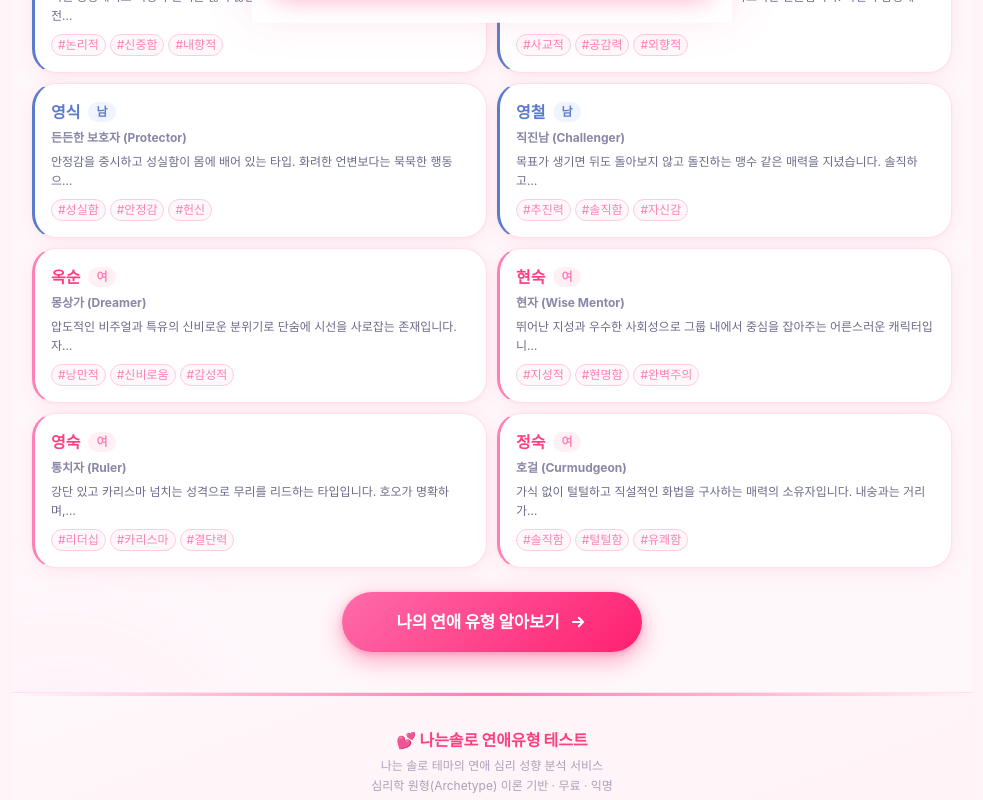
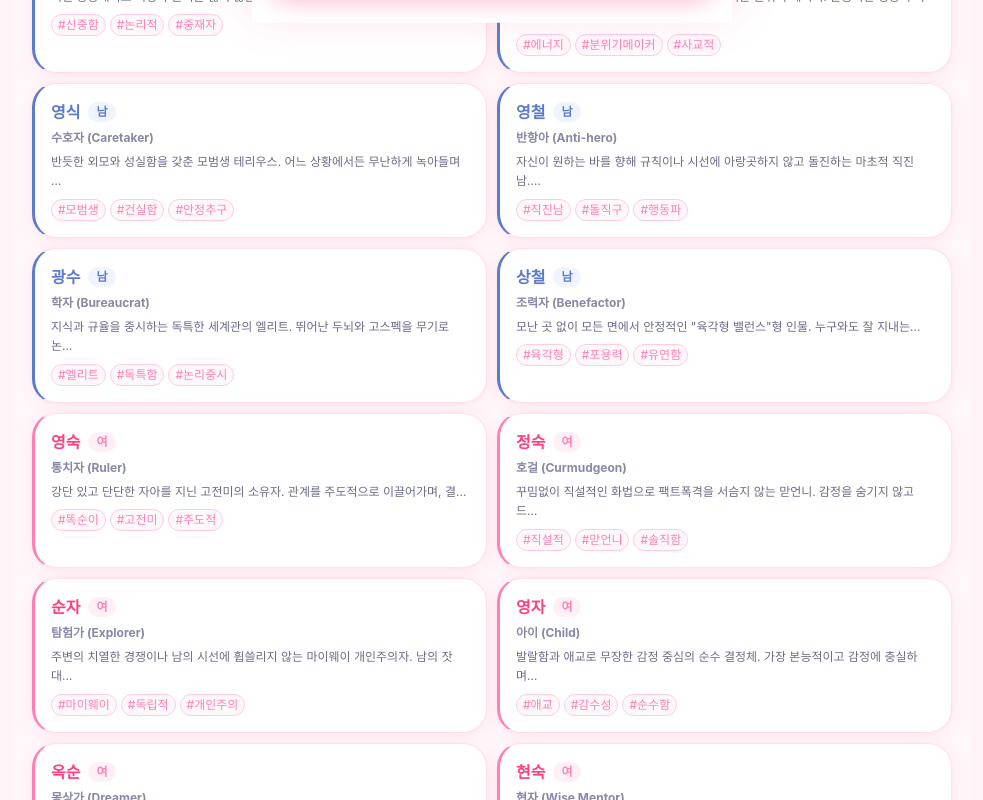
Before and after one commit to leedaekeun/iamsolo_test, a React (Vite) app: page / in a window 1280 px wide. Shown: the part 1340-2140 px from the top of the page, without its empty margins (148-1131 px from the left). Built offline with nearby package versions, Linux system fonts and the light colour scheme.

Commit message:
Expand character roster to 12 based on psychological archetypes

```diff
--- a/src/data/characters.ts
+++ b/src/data/characters.ts
@@ -20,24 +20,24 @@ export type Archetype = {
 };
 
 export const CHARACTERS: Archetype[] = [
-    // ── 남성 캐릭터 ──────────────────────────────
+    // ── 남성 캐릭터 (6명) ──────────────────────────────
     {
         id: 'm1_youngsoo',
         name: '영수',
         gender: 'M',
         title: '분석가 (Analyst)',
-        description: '어떤 상황에서도 이성과 논리를 잃지 않는 타입. 조용하지만 날카로운 통찰력으로 전체적인 흐름을 파악합니다. 표현은 서툴러도 속이 깊고 책임감이 뛰어납니다.',
-        strengths: ['신중함', '논리적 사고', '책임감'],
-        weaknesses: ['감정 표현 부족', '지나친 계산'],
+        description: '어떤 상황에서도 이성과 논리를 잃지 않는 의젓한 맏형 타입. 신중하고 분석적이라 갈등 상황에서 중재자 역할을 훌륭히 수행합니다. 연장자이거나 이공계/연구원 출신일 확률이 높으며, 연애에서도 섣불리 움직이기보다는 이성적으로 관망하는 편입니다.',
+        strengths: ['신중함', '합리적인 판단력', '갈등 중재 능력'],
+        weaknesses: ['감정 표현의 서투름', '지나친 관망'],
         bestMatch: '현숙',
         worstMatch: '정숙',
-        traits: { E_I: -60, N_S: 40, T_F: 80, J_P: 70 },
-        keywords: ['논리적', '신중함', '내향적', '책임감'],
-        loveStyle: '말보다 행동으로 사랑을 증명하는 신중한 연애러',
+        traits: { E_I: -50, N_S: 30, T_F: 80, J_P: 60 },
+        keywords: ['신중함', '논리적', '중재자', '의젓함'],
+        loveStyle: '말보다 행동, 감정보다 이성으로 다가가는 묵직한 연애러',
         advice: [
-            '감정을 논리로 해석하려 하지 말고, 먼저 느끼는 연습을 해보세요.',
-            '상대방에게 "오늘 어떠셨어요?"처럼 작은 감정 질문을 던져보세요.',
-            '완벽한 타이밍을 기다리기보다 불완전하더라도 표현하는 용기를 내보세요.',
+            '합리적인 판단도 중요하지만, 가끔은 감정에 휩쓸려보는 것도 연애의 묘미입니다.',
+            '상대방이 바라는 것은 논리적인 해결책보다 단순한 공감일 때가 많습니다.',
+            '"관망"의 기간을 조금 줄이고 먼저 다가가는 용기를 내보세요.',
         ],
     },
     {
@@ -45,134 +45,210 @@ export const CHARACTERS: Archetype[] = [
         name: '영호',
         gender: 'M',
         title: '촉매제 (Catalyst)',
-        description: '어디서나 분위기 메이커 역할을 톡톡히 하는 사교적인 인물입니다. 타인의 감정에 공감능력이 뛰어나며, 주변 사람들을 편안하게 해주는 타고난 친화력을 가졌습니다.',
-        strengths: ['사교성', '공감 능력', '유머러스함'],
-        weaknesses: ['가벼워 보일 수 있음', '거절을 잘 못함'],
-        bestMatch: '옥순',
-        worstMatch: '영자',
-        traits: { E_I: 80, N_S: 20, T_F: -50, J_P: -30 },
-        keywords: ['사교적', '공감력', '외향적', '유머'],
-        loveStyle: '분위기를 주도하며 상대를 자연스럽게 편안하게 만드는 연애러',
+        description: '어디서나 에너지를 불어넣고 사건을 발생시키는 분위기 메이커. 활동적인 성향의 막내 라인으로, 감정 표출이 적극적이고 사교적입니다. 때로는 말실수를 하기도 하지만 특유의 유쾌함으로 미워할 수 없는 매력을 보입니다.',
+        strengths: ['풍부한 에너지', '친화력', '감정에 솔직함'],
+        weaknesses: ['때묻지 않은 말실수', '가벼워 보일 우려'],
+        bestMatch: '영자',
+        worstMatch: '순자',
+        traits: { E_I: 80, N_S: 20, T_F: -60, J_P: -40 },
+        keywords: ['에너지', '분위기메이커', '사교적', '적극성'],
+        loveStyle: '마음 가는 대로, 느낀 그대로! 톡톡 튀는 스파크형 연애러',
         advice: [
-            '넓은 관계를 유지하되, 특별한 한 사람과의 깊이 있는 연결에 집중해 보세요.',
-            '상대의 부탁을 거절하는 것이 관계를 해치지 않는다는 것을 기억하세요.',
-            '유머로만 가득 채우지 말고, 진지한 대화 시간을 의도적으로 만들어보세요.',
+            '감정을 쏟아내는 것만큼 상대의 감정을 주워 담는 법도 연습해보세요.',
+            '말 한마디의 무게를 생각하며, 중요한 순간에는 한 템포 쉬어가는 것이 좋습니다.',
+            '유쾌함 이면에 숨겨진 당신만의 진중함을 보여줄 때 상대는 더 큰 감동을 받습니다.',
         ],
     },
     {
         id: 'm3_youngsik',
         name: '영식',
         gender: 'M',
-        title: '든든한 보호자 (Protector)',
-        description: '안정감을 중시하고 성실함이 몸에 배어 있는 타입. 화려한 언변보다는 묵묵한 행동으로 진심을 증명하며, 한번 맺은 인연을 끝까지 소중히 여깁니다.',
-        strengths: ['성실함', '안정감', '헌신적'],
-        weaknesses: ['변화에 대한 두려움', '보수적 성향'],
+        title: '수호자 (Caretaker)',
+        description: '반듯한 외모와 성실함을 갖춘 모범생 테리우스. 어느 상황에서든 무난하게 녹아들며 안정적인 관계를 추구합니다. 때로는 자신을 전면에 내세우기보다 배경으로 물러나 상대를 든든하게 지켜주는 조용한 수호자입니다.',
+        strengths: ['건실함', '안정감', '조용한 배려'],
+        weaknesses: ['자신을 덜 드러냄', '주도적이지 못함'],
         bestMatch: '영숙',
         worstMatch: '옥순',
-        traits: { E_I: -20, N_S: -60, T_F: 30, J_P: 80 },
-        keywords: ['성실함', '안정감', '헌신', '계획적'],
-        loveStyle: '묵묵히 곁을 지키며 믿음직한 울타리가 되어주는 연애러',
+        traits: { E_I: -20, N_S: -50, T_F: 30, J_P: 70 },
+        keywords: ['모범생', '건실함', '안정추구', '성실함'],
+        loveStyle: '눈에 띄지 않게 뒤에서 챙겨주는 든든한 나무 같은 연애러',
         advice: [
-            '익숙하지 않더라도 가끔은 즉흥적인 데이트를 제안해 보세요. 설레임이 살아납니다.',
-            '내 감정도 소중합니다. 상대에게 솔직하게 표현하는 연습을 시작해 보세요.',
-            '상대의 다양한 의견을 받아들이는 유연함이 관계의 깊이를 더해줍니다.',
+            '배려도 좋지만, 때로는 내가 원하는 것을 명확히 어필하는 이기심도 필요합니다.',
+            '상대 뒤에 머물지 말고 옆으로 나란히 걷는 연습을 해보세요.',
+            '무난함을 넘어 나침반의 바늘처럼 상대방을 꽉 끌어당기는 주도성을 가져보세요.',
         ],
     },
     {
         id: 'm4_youngchul',
         name: '영철',
         gender: 'M',
-        title: '직진남 (Challenger)',
-        description: '목표가 생기면 뒤도 돌아보지 않고 돌진하는 맹수 같은 매력을 지녔습니다. 솔직하고 시원시원한 성격으로 밀당 없이 자신의 마음을 투명하게 표현합니다.',
-        strengths: ['추진력', '솔직함', '강한 자신감'],
-        weaknesses: ['성급함', '타인의 감정에 둔감'],
+        title: '반항아 (Anti-hero)',
+        description: '자신이 원하는 바를 향해 규칙이나 시선에 아랑곳하지 않고 돌진하는 마초적 직진남. 거칠어 보이지만 확고한 남성성과 행동주의로 묘한 매력을 발산합니다. 목표 지향적이며 빙빙 돌려 말하는 법이 없습니다.',
+        strengths: ['강한 추진력', '투명한 감정 표현', '마초적 매력'],
+        weaknesses: ['직설적 방식의 부작용', '타인 시선 무시로 인한 갈등'],
         bestMatch: '정숙',
         worstMatch: '현숙',
-        traits: { E_I: 90, N_S: -20, T_F: 60, J_P: 30 },
-        keywords: ['추진력', '솔직함', '자신감', '직진'],
-        loveStyle: '마음이 정해지면 망설임 없이 달려드는 다이렉트 연애러',
+        traits: { E_I: 90, N_S: -30, T_F: 50, J_P: 20 },
+        keywords: ['직진남', '돌직구', '행동파', '남성미'],
+        loveStyle: '계산 없이 풀악셀로 직진하는 본능적이고 야성적인 연애러',
         advice: [
-            '상대방도 자신만의 속도와 템포가 있습니다. 그 리듬을 먼저 파악해 보세요.',
-            '빠른 결정이 항상 옳지는 않습니다. 상대의 감정에 귀를 기울이는 시간을 늘려보세요.',
-            '솔직함과 배려 사이의 균형을 찾으면 관계가 한층 더 성숙해집니다.',
+            '내 직진 속도가 상대에게 부담이 되지는 않는지 백미러를 한 번씩 확인하세요.',
+            '강한 모습 이면의 부드럽고 취약한 부분도 보여줄 때 진짜 연결이 형성됩니다.',
+            '상대방이 다가올 수 있는 여백을 남겨주는 "기다림의 미학"을 실천해보세요.',
+        ],
+    },
+    {
+        id: 'm5_kwangsoo',
+        name: '광수',
+        gender: 'M',
+        title: '학자 (Bureaucrat)',
+        description: '지식과 규율을 중시하는 독특한 세계관의 엘리트. 뛰어난 두뇌와 고스펙을 무기로 논리적인 언어를 구사하지만, 감정적인 교감 능력이 다소 서툴러 때때로 예상치 못한 엉뚱함을 보입니다.',
+        strengths: ['지적 호기심', '전문성', '독특한 매력'],
+        weaknesses: ['사회성/눈치 부족', '감정 공감의 부재'],
+        bestMatch: '순자',
+        worstMatch: '영자',
+        traits: { E_I: -30, N_S: 70, T_F: 90, J_P: 40 },
+        keywords: ['엘리트', '독특함', '논리중시', '학자'],
+        loveStyle: '알고리즘을 풀듯 상대방의 마음을 연구하는 엉뚱한 로맨티스트',
+        advice: [
+            '사랑은 증명하는 것이 아니라 공유하는 것입니다. 정답을 찾기보다 과정에 머무르세요.',
+            '상대가 감정적인 위로를 원할 때, 해결책보다는 "그랬구나"라는 한 마디가 특효약입니다.',
+            '자신만의 독특한 세계에 상대를 초대할 때 눈높이를 조금 맞춰주세요.',
+        ],
+    },
+    {
+        id: 'm6_sangchul',
+        name: '상철',
+        gender: 'M',
+        title: '조력자 (Benefactor)',
+        description: '모난 곳 없이 모든 면에서 안정적인 "육각형 밸런스"형 인물. 누구와도 잘 지내는 포용력과 유연한 상황 대처 능력을 가졌습니다. 특정 직군이나 성향에 치우치지 않는 둥근 성격으로 편안함을 줍니다.',
+        strengths: ['상황 대처 능력', '포용력', '안정된 밸런스'],
+        weaknesses: ['뚜렷한 자신만의 색깔 부족', '다수에게 친절해 발생할 수 있는 오해'],
+        bestMatch: '옥순',
+        worstMatch: '정숙',
+        traits: { E_I: 30, N_S: 10, T_F: 20, J_P: 30 },
+        keywords: ['육각형', '포용력', '유연함', '조력자'],
+        loveStyle: '어떤 파도에도 흔들리지 않고 모두를 배려하는 평화주의자 연애러',
+        advice: [
+            '모두에게 친절한 당신, 특별한 한 사람에게만 보여주는 이기적인 친절을 개척하세요.',
+            '너무 무난하면 지루해질 수 있습니다. 가끔은 당신의 뾰족한 취향도 드러내세요.',
+            '상대방과 갈등이 생기면 무조건 피하거나 맞추려 하지 말고 부딪혀 둥글게 다듬는 것도 좋습니다.',
         ],
     },
 
-    // ── 여성 캐릭터 ──────────────────────────────
+    // ── 여성 캐릭터 (6명) ──────────────────────────────
     {
-        id: 'f1_oksoon',
+        id: 'f1_youngsook',
+        name: '영숙',
+        gender: 'F',
+        title: '통치자 (Ruler)',
+        description: '강단 있고 단단한 자아를 지닌 고전미의 소유자. 관계를 주도적으로 이끌어가며, 결국 가장 높은 확률로 안정적이고 흔들림 없는 결혼(결과)을 쟁취해내는 똑순이입니다. 책임감 있게 관계를 리드합니다.',
+        strengths: ['강한 자아', '안정성 추구', '주도적인 관계 형성'],
+        weaknesses: ['고집', '타협이 어려울 수 있음'],
+        bestMatch: '영식',
+        worstMatch: '영호',
+        traits: { E_I: 40, N_S: -20, T_F: 70, J_P: 80 },
+        keywords: ['똑순이', '고전미', '주도적', '강단있음'],
+        loveStyle: '원하는 바를 정확히 알고 관계를 리드하는 확신형 연애러',
+        advice: [
+            '관계를 이끌어가는 것도 좋지만, 때로는 상대에게 운전대를 맡기고 쉬어가는 연습을 해보세요.',
+            '나의 원칙이 모든 사람에게 정답은 아님을 인정하고 받아들이는 여유를 가지세요.',
+            '가끔은 무너지고 약한 모습을 보여야 상대방도 다가갈 틈이 생깁니다.',
+        ],
+    },
+    {
+        id: 'f2_jungsook',
+        name: '정숙',
+        gender: 'F',
+        title: '호걸 (Curmudgeon)',
+        description: '꾸밈없이 직설적인 화법으로 팩트폭격을 서슴지 않는 맏언니. 감정을 숨기지 않고 드러내어 다소 냉소적이거나 강렬해 보일 수 있지만, 그만큼 투명하고 뒤끝 없는 성격을 지녔습니다.',
+        strengths: ['솔직함', '강렬한 존재감', '뒤끝 없음'],
+        weaknesses: ['필터링 생략으로 인한 상처 줌', '다소 거친 표현'],
+        bestMatch: '영철',
+        worstMatch: '광수',
+        traits: { E_I: 80, N_S: -10, T_F: 60, J_P: 10 },
+        keywords: ['직설적', '맏언니', '솔직함', '뒤끝없음'],
+        loveStyle: '감정을 솔직하고 거침없이 쏟아내는 투명 100% 매운맛 연애러',
+        advice: [
+            '팩트(사실)보다 중요한 건 태도입니다. 한 번 더 필터링해서 말하는 연습을 하세요.',
+            '강해 보이는 이면의 여린 마음을 상대방에게 솔직하게 언어로 털어놓아 보세요.',
+            '상대방의 의견에 직각으로 반박하기보다 3초 정도 수용하는 시간을 가져보세요.',
+        ],
+    },
+    {
+        id: 'f3_soonja',
+        name: '순자',
+        gender: 'F',
+        title: '탐험가 (Explorer)',
+        description: '주변의 치열한 경쟁이나 남의 시선에 휩쓸리지 않는 마이웨이 개인주의자. 남의 잣대보단 자신의 페이스와 감정을 중요시하며, 본인만의 조용한 탐험을 이어나가는 매력을 가졌습니다.',
+        strengths: ['독립성', '눈치 보지 않음', '본인만의 기준점'],
+        weaknesses: ['개인주의로 인한 거리감', '단체 상황에서의 겉돎'],
+        bestMatch: '광수',
+        worstMatch: '영수',
+        traits: { E_I: -20, N_S: 50, T_F: 20, J_P: -60 },
+        keywords: ['마이웨이', '독립적', '개인주의', '마이페이스'],
+        loveStyle: '남들의 속도에 휩쓸리지 않고 내 방식대로 사랑하는 독립적인 연애러',
+        advice: [
+            '진정한 마이웨이는 타인과의 연결을 두려워하지 않는 것입니다.',
+            '가끔은 당신의 작은 세상을 상대방에게 적극적으로 구경시켜 주세요.',
+            '독립성이라는 벽 뒤에 숨기보단, 의존하는 법도 조심스레 시도해보세요.',
+        ],
+    },
+    {
+        id: 'f4_youngja',
+        name: '영자',
+        gender: 'F',
+        title: '아이 (Child)',
+        description: '발랄함과 애교로 무장한 감정 중심의 순수 결정체. 가장 본능적이고 감정에 충실하며 눈물도 많습니다. 계산 없는 순수함과 묘한 취약성을 동시에 드러내 타인의 보호본능을 자극합니다.',
+        strengths: ['표현의 풍부함', '애교와 순수함', '보호본능 자극'],
+        weaknesses: ['감정의 기복', '지나친 감정 중심 판단'],
+        bestMatch: '영호',
+        worstMatch: '상철',
+        traits: { E_I: 70, N_S: 20, T_F: -80, J_P: -30 },
+        keywords: ['애교', '감수성', '순수함', '본능적'],
+        loveStyle: '마음 가는 대로 웃고 우는 티 없이 맑고 감정 100% 연애러',
+        advice: [
+            '연애는 감정만으로 지속되지 않습니다. 감정의 파도를 타기보다 다스리는 법을 배워보세요.',
+            '눈물 대신 확실한 말로 내가 원하는 바를 표현하는 것이 상대에게 더 명확히 전달됩니다.',
+            '보호받는 것을 넘어, 가끔은 상대를 안아주고 챙겨주는 어른스러운 모습을 보여주세요.',
+        ],
+    },
+    {
+        id: 'f5_oksoon',
         name: '옥순',
         gender: 'F',
         title: '몽상가 (Dreamer)',
-        description: '압도적인 비주얼과 특유의 신비로운 분위기로 단숨에 시선을 사로잡는 존재입니다. 자신만의 확고한 세계가 있으며, 언제나 낭만적인 운명을 꿈꿉니다.',
-        strengths: ['매력적인 외모', '풍부한 상상력', '개성'],
-        weaknesses: ['현실 감각 부족', '변덕스러움'],
-        bestMatch: '영호',
+        description: '등장과 동시에 뭇 시선을 사로잡는 압도적인 비주얼의 표본. 화려하고 시선을 끄는 존재감으로 로맨스의 중심에 섭니다. 다수의 호감을 한 몸에 받는 선망의 대상이며 극적인 감정선을 만들어냅니다.',
+        strengths: ['압도적 매력', '자신감', '로맨스의 주인공'],
+        weaknesses: ['수많은 시선에 흔들리기 쉬움', '외적 프레임의 압박'],
+        bestMatch: '상철',
         worstMatch: '영식',
-        traits: { E_I: 30, N_S: 80, T_F: -60, J_P: -50 },
-        keywords: ['낭만적', '신비로움', '감성적', '개성'],
-        loveStyle: '운명적 사랑을 꿈꾸며 감성으로 상대를 사로잡는 연애러',
+        traits: { E_I: 50, N_S: 60, T_F: -20, J_P: -10 },
+        keywords: ['비주얼', '주목받음', '몽상가', '화려함'],
+        loveStyle: '모두의 시선을 즐기며 로맨틱한 동화의 주인공처럼 사랑받는 연애러',
         advice: [
-            '꿈꾸는 사랑과 현실적인 관계 사이의 간극을 좁혀가는 연습이 필요합니다.',
-            '감정의 파도가 클수록 상대방도 힘들 수 있어요. 감정 조절 루틴을 만들어 보세요.',
-            '지금 이 순간의 작은 행복에도 충분히 가치가 있다는 것을 잊지 마세요.',
+            '주변의 감탄이나 인기에 기대기보다, 당신 내면의 본질을 알아봐주는 한 사람을 찾으세요.',
+            '외적인 화려함의 껍질을 깨고 일상적이고 수수한 민낯의 감정을 나눠보세요.',
+            '사랑을 받는 것에 익숙하다면, 이제는 내가 먼저 사랑을 듬뿍 주는 주체가 되어보세요.',
         ],
     },
     {
-        id: 'f2_hyunsook',
+        id: 'f6_hyunsook',
         name: '현숙',
         gender: 'F',
         title: '현자 (Wise Mentor)',
-        description: '뛰어난 지성과 우수한 사회성으로 그룹 내에서 중심을 잡아주는 어른스러운 캐릭터입니다. 갈등이 생겼을 때 객관적인 시각으로 지혜롭게 상황을 중재합니다.',
-        strengths: ['지성미', '현명함', '우수한 사회성'],
-        weaknesses: ['본인의 감정은 억누름', '완벽주의'],
+        description: '눈에 띄는 화려함보다는 뛰어난 지성과 우수한 사회성으로 진가를 발휘하는 에이스. 남성들로부터 존경과 애정을 동시에 쟁취해내는 지혜로운 멘토형 타입으로, 후반부로 갈수록 인기가 치솟는 대기만성형입니다.',
+        strengths: ['지성과 사회성', '성숙한 대화 능력', '깊이 있는 매력'],
+        weaknesses: ['초반의 시선 끌기 부족', '생각이 너무 많아짐'],
         bestMatch: '영수',
         worstMatch: '영철',
-        traits: { E_I: -10, N_S: 30, T_F: 50, J_P: 80 },
-        keywords: ['지성적', '현명함', '완벽주의', '사회성'],
-        loveStyle: '이성과 감성을 균형 있게 활용하는 성숙한 연애러',
+        traits: { E_I: -10, N_S: 40, T_F: 50, J_P: 50 },
+        keywords: ['지성미', '현명함', '에이스', '멘토'],
+        loveStyle: '존경할 수 있는 상대를 만나 깊이 있는 대화를 나누는 성숙한 연애러',
         advice: [
-            '타인의 감정을 돌보는 것처럼, 나 자신의 감정도 동등하게 소중히 여기세요.',
-            '완벽하지 않아도 충분히 사랑받을 수 있다는 것을 마음에 새겨보세요.',
-            '가끔은 모든 것을 분석하지 말고, 순간의 감정에 자신을 맡겨보는 용기를 내세요.',
+            '멘토나 상담자 역할에서 내려와 가끔은 투정 부리는 어린아이처럼 행동해 보세요.',
+            '상대방을 가르치거나 분석하려고 하기보다 서로 다름을 있는 그대로 즐기세요.',
+            '지성이 훌륭한 매력이지만, 감정의 언어로 사랑을 표현하는 낭만도 잊지 마세요.',
         ],
-    },
-    {
-        id: 'f3_youngsook',
-        name: '영숙',
-        gender: 'F',
-        title: '통치자 (Ruler)',
-        description: '강단 있고 카리스마 넘치는 성격으로 무리를 리드하는 타입입니다. 호오가 명확하며, 돌려 말하지 않는 화끈한 매력이 있어 따르는 사람이 많습니다.',
-        strengths: ['리더십', '결단력', '의리'],
-        weaknesses: ['고집이 셈', '위압감 조성 가능성'],
-        bestMatch: '영식',
-        worstMatch: '영자',
-        traits: { E_I: 70, N_S: -40, T_F: 60, J_P: 60 },
-        keywords: ['리더십', '카리스마', '결단력', '의리'],
-        loveStyle: '명확한 기준으로 관계를 이끌어 나가는 주도형 연애러',
-        advice: [
-            '강한 카리스마 뒤에 숨겨진 부드러운 면을 가끔 보여주는 것이 관계의 온도를 높입니다.',
-            '나의 방식이 항상 옳다는 생각을 잠시 내려놓고, 상대방의 의견에 귀 기울여 보세요.',
-            '의존하는 것이 약함이 아닙니다. 믿는 사람에게는 편안하게 기댈 수 있어야 합니다.',
-        ],
-    },
-    {
-        id: 'f4_jungsook',
-        name: '정숙',
-        gender: 'F',
-        title: '호걸 (Curmudgeon)',
-        description: '가식 없이 털털하고 직설적인 화법을 구사하는 매력의 소유자입니다. 내숭과는 거리가 멀며, 시원시원하고 호탕한 성격 덕분에 누구와도 금방 친해집니다.',
-        strengths: ['솔직함', '털털함', '유쾌함'],
-        weaknesses: ['직설적 화법으로 상처를 줌', '눈치가 부족함'],
-        bestMatch: '영철',
-        worstMatch: '영수',
-        traits: { E_I: 80, N_S: 10, T_F: 20, J_P: -40 },
-        keywords: ['솔직함', '털털함', '유쾌함', '직설적'],
-        loveStyle: '가식 없는 솔직함으로 상대방의 마음을 시원하게 열어주는 연애러',
-        advice: [
-            '솔직함은 큰 장점이지만, 때로는 말의 영향력을 먼저 생각하는 배려가 필요합니다.',
-            '상대방의 섬세한 감수성을 이해하는 노력이 관계의 깊이를 만들어 줍니다.',
-            '즉흥적인 매력을 살리되, 중요한 결정 앞에서는 한 박자 쉬어가는 여유도 가져보세요.',
-        ],
-    },
+    }
 ];
--- a/src/pages/Test.tsx
+++ b/src/pages/Test.tsx
@@ -251,7 +251,7 @@ export default function TestPage() {
                                     여성 출연진
                                 </p>
                                 <p className="text-xs" style={{ color: '#8888a8' }}>
-                                    옥순 · 영숙 · 현숙 · 정숙
+                                    영숙 · 정숙 · 순자 · 영자 · 옥순 · 현숙
                                 </p>
                                 <span
                                     className="mt-3 inline-block text-xs font-bold px-3 py-1 rounded-full"
@@ -278,7 +278,7 @@ export default function TestPage() {
                                     남성 출연진
                                 </p>
                                 <p className="text-xs" style={{ color: '#8888a8' }}>
-                                    영수 · 영호 · 영식 · 영철
+                                    영수 · 영호 · 영식 · 영철 · 광수 · 상철
                                 </p>
                                 <span
                                     className="mt-3 inline-block text-xs font-bold px-3 py-1 rounded-full"
```
Also changed, not shown: src/pages/Result.tsx (+10 -4 lines).
